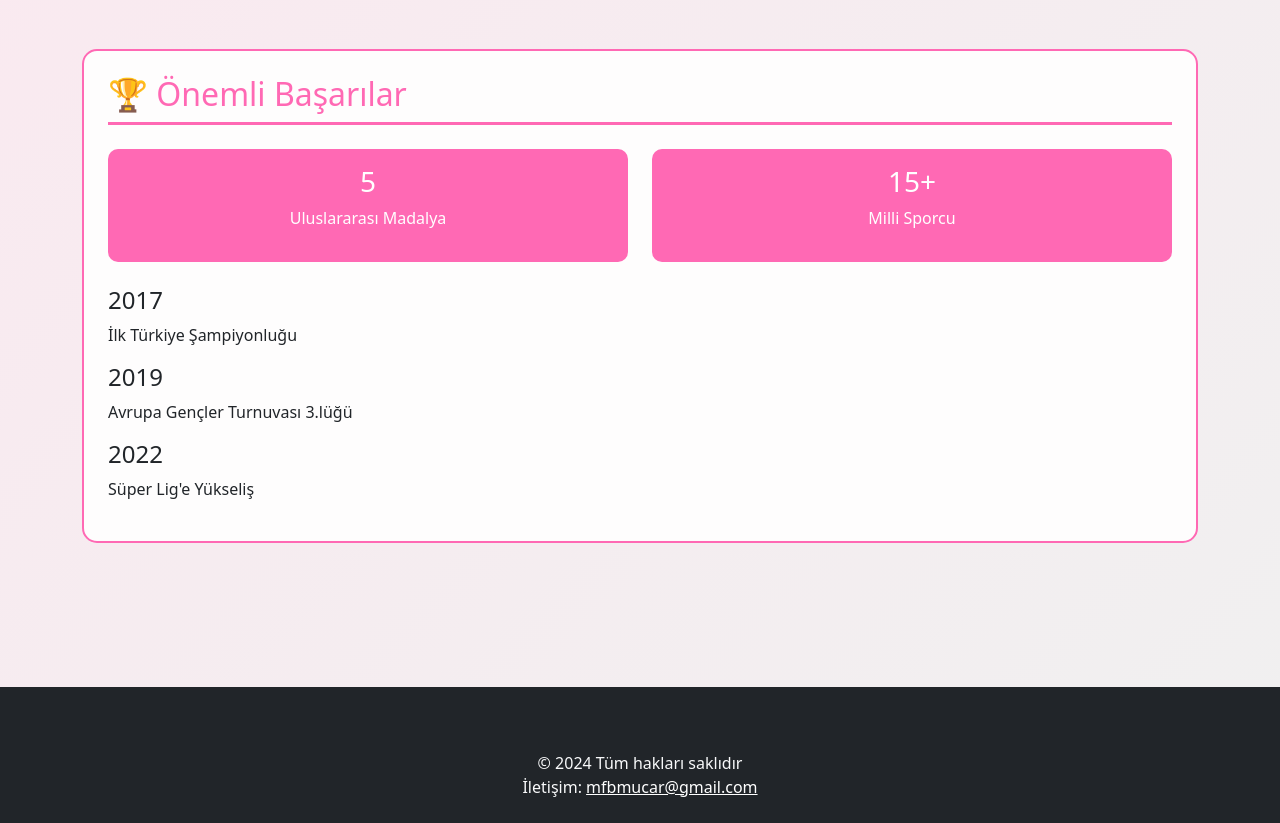
After one commit to MustafaUcar0/Web-Teknolojileri, a PHP site: page /mirasimiz.html in a window 1280 px wide. The commit adds this page. Shown: the part 1223-2046 px from the top of the page. Run offline with PHP 8.4, Linux system fonts and the light colour scheme.

Commit message:
Api ve Mirasımız

```diff
--- /dev/null
+++ b/mirasimiz.html
@@ -0,0 +1,179 @@
+<!DOCTYPE html>
+<html lang="tr">
+<head>
+    <meta charset="UTF-8">
+    <meta name="viewport" content="width=device-width, initial-scale=1.0">
+    <title>Mirasımız - Isparta MTK</title>
+    <link href="https://cdn.jsdelivr.net/npm/bootstrap@5.3.0/dist/css/bootstrap.min.css" rel="stylesheet">
+    <style>
+        /* Özel Miras Sayfası Stilleri */
+        .miras-body {
+            background: linear-gradient(135deg, #ffe6f0 0%, #f0f0f0 100%);
+            min-height: 100vh;
+        }
+
+        .miras-kart {
+            background: rgba(255, 255, 255, 0.9);
+            border: 2px solid #ff69b4;
+            border-radius: 15px;
+            transition: all 0.3s ease;
+        }
+
+        .miras-kart:hover {
+            transform: translateY(-5px);
+            box-shadow: 0 10px 20px rgba(255,105,180,0.2);
+        }
+
+        .baslik-pembe {
+            color: #ff69b4;
+            border-bottom: 3px solid #ff69b4;
+            padding-bottom: 0.5rem;
+        }
+
+        .timeline-pembe .timeline-item::before {
+            background: #ff69b4;
+        }
+
+        .istatistik-kutusu {
+            background: #ff69b4;
+            color: white;
+            border-radius: 10px;
+        }
+    </style>
+</head>
+<body class="miras-body">
+
+    <!-- Navbar (Tüm Sayfalarla Aynı) -->
+  <nav class="navbar navbar-expand-lg navbar-dark bg-dark">
+        <div class="container">
+            <a class="navbar-brand" href="index.html">Mustafa Uçar</a>
+            <button class="navbar-toggler" type="button" data-bs-toggle="collapse" data-bs-target="#navbarNav">
+                <span class="navbar-toggler-icon"></span>
+            </button>
+            <div class="collapse navbar-collapse" id="navbarNav">
+                <ul class="navbar-nav ms-auto">
+                    <li class="nav-item"><a class="nav-link" href="index.html">Hakkımda</a></li>
+                    <li class="nav-item"><a class="nav-link " href="cv.html">Özgeçmiş</a></li>
+                    <li class="nav-item"><a class="nav-link" href="sehir.html">Şehrim</a></li>
+                    <li class="nav-item"><a class="nav-link active" href="mirasimiz.html">Mirasımız</a></li>
+                    <li class="nav-item"><a class="nav-link" href="login.php">Giriş</a></li>
+                    <li class="nav-item"><a class="nav-link " href="ılgıalanlarım.html">İlgi Alanlarım</a></li>
+                </ul>
+            </div>
+        </div>
+    </nav>
+
+    <main class="container py-5">
+        <!-- Kulüp Tanıtım -->
+        <section class="mb-5 miras-kart p-4">
+            <h2 class="baslik-pembe mb-4">Isparta Masa Tenisi Kulübü</h2>
+            <div class="row align-items-center">
+                <div class="col-md-6">
+                    <img src="takim-foto.jpg" class="img-fluid rounded-3" alt="Takım Fotoğrafı">
+                </div>
+                <div class="col-md-6 mt-3 mt-md-0">
+                    <p class="lead">2016 yılında kurulan kulübümüz, pembe-gri renkleriyle disiplin ve tutkuyu temsil eder. Genç yetenekleri keşfedip dünya standartlarında sporcular yetiştiriyor.</p>
+                </div>
+                <a href="https://www.instagram.com/ispartes_ttc/?__pwa=1"
+           class="instagram-box"
+           target="_blank">
+            <div class="text-center">
+                <i class="fab fa-instagram instagram-icon"></i>
+                <h3 class="d-inline-block align-middle">
+                    Bizi Instagram'dan Takip Edin!
+                    Ispartes.ttc
+                </h3>
+            </div>
+        </a>
+            </div>
+        </section>
+
+<section class="mb-5">
+            <h2 class="baslik-pembe mb-4">🎥 Kulüp Videoları</h2>
+           <div class="video-container">
+    <iframe
+        src="https://www.youtube.com/embed/adA8DVmLg0I"
+        title="Isparta Masa Tenisi Kulübü Tanıtım Videosu"
+        frameborder="0"
+        allow="accelerometer; autoplay; clipboard-write; encrypted-media; gyroscope; picture-in-picture"
+        allowfullscreen>
+    </iframe>
+       <iframe
+        src="https://www.youtube.com/embed/GVzVyu3cDyU?start=1"
+        title="Isparta Masa Tenisi Maç Görüntüleri"
+        frameborder="0"
+        allow="accelerometer; autoplay; clipboard-write; encrypted-media; gyroscope; picture-in-picture"
+        allowfullscreen>
+    </iframe>
+    <iframe
+        src="https://www.youtube.com/embed/j9sMTveEPiM"
+        title="Isparta Masa Tenisi Maç Görüntüleri"
+        frameborder="0"
+        allow="accelerometer; autoplay; clipboard-write; encrypted-media; gyroscope; picture-in-picture"
+        allowfullscreen>
+    </iframe><iframe
+        src="https://www.youtube.com/embed/BWlGDrhoge4"
+        title="Isparta Masa Tenisi Maç Görüntüleri"
+        frameborder="0"
+        allow="accelerometer; autoplay; clipboard-write; encrypted-media; gyroscope; picture-in-picture"
+        allowfullscreen>
+    </iframe>
+</div>
+
+
+        </section>
+
+        <!-- Başarılar -->
+        <section class="mb-5 miras-kart p-4">
+            <h2 class="baslik-pembe mb-4">🏆 Önemli Başarılar</h2>
+            <div class="row g-4">
+                <div class="col-md-6">
+                    <div class="istatistik-kutusu p-3 text-center">
+                        <h3>5</h3>
+                        <p>Uluslararası Madalya</p>
+                    </div>
+                </div>
+                <div class="col-md-6">
+                    <div class="istatistik-kutusu p-3 text-center">
+                        <h3>15+</h3>
+                        <p>Milli Sporcu</p>
+                    </div>
+                </div>
+            </div>
+
+            <!-- Zaman Çizelgesi -->
+            <div class="mt-4 timeline-pembe">
+                <div class="timeline-item">
+                    <h4>2017</h4>
+                    <p>İlk Türkiye Şampiyonluğu</p>
+                </div>
+                <div class="timeline-item">
+                    <h4>2019</h4>
+                    <p>Avrupa Gençler Turnuvası 3.lüğü</p>
+                </div>
+                <div class="timeline-item">
+                    <h4>2022</h4>
+                    <p>Süper Lig'e Yükseliş</p>
+                </div>
+            </div>
+        </section>
+    </main>
+
+
+    <footer class="bg-dark text-light py-4 mt-5">
+        <div class="container text-center">
+            <div class="social-links mb-3">
+                <a href="https://www.instagram.com/ispartes_ttc/?__pwa=1"
+                   target="_blank"
+                   class="text-white me-3">
+                    <i class="fab fa-instagram fa-2x"></i>
+                </a>
+            </div>
+            <p class="mb-0">&copy; 2024 Tüm hakları saklıdır</p>
+            <p class="mb-0">İletişim: <a href="mailto:mfbmucar@gmail.com" class="text-white">mfbmucar@gmail.com</a></p>
+        </div>
+    </footer>
+
+    <script src="https://cdn.jsdelivr.net/npm/bootstrap@5.3.0/dist/js/bootstrap.bundle.min.js"></script>
+</body>
+</html>
--- a/sehir.html
+++ b/sehir.html
@@ -11,22 +11,22 @@
     <!-- Navigasyon -->
     <nav class="navbar navbar-expand-lg navbar-dark bg-dark">
         <div class="container">
-            <a class="navbar-brand" href="index.html">Isparta</a>
+            <a class="navbar-brand" href="index.html">Mustafa Uçar</a>
             <button class="navbar-toggler" type="button" data-bs-toggle="collapse" data-bs-target="#navbarNav">
                 <span class="navbar-toggler-icon"></span>
             </button>
             <div class="collapse navbar-collapse" id="navbarNav">
                 <ul class="navbar-nav ms-auto">
                     <li class="nav-item"><a class="nav-link" href="index.html">Hakkımda</a></li>
-                    <li class="nav-item"><a class="nav-link" href="cv.html">Özgeçmiş</a></li>
+                    <li class="nav-item"><a class="nav-link " href="cv.html">Özgeçmiş</a></li>
                     <li class="nav-item"><a class="nav-link active" href="sehir.html">Şehrim</a></li>
                     <li class="nav-item"><a class="nav-link" href="mirasimiz.html">Mirasımız</a></li>
                     <li class="nav-item"><a class="nav-link" href="login.php">Giriş</a></li>
+                    <li class="nav-item"><a class="nav-link " href="ılgıalanlarım.html">İlgi Alanlarım</a></li>
                 </ul>
             </div>
         </div>
     </nav>
-
     <!-- Slider -->
     <div id="ispartaSlider" class="carousel slide" data-bs-ride="carousel">
         <div class="carousel-inner">
```
Also changed, not shown: cv.html (+14 -9 lines), index.html (+4 -3 lines), proxy.php (added, +38 -0 lines), style.css (+7 -25 lines), ılgıalanlarım.html (added, +122 -0 lines).
